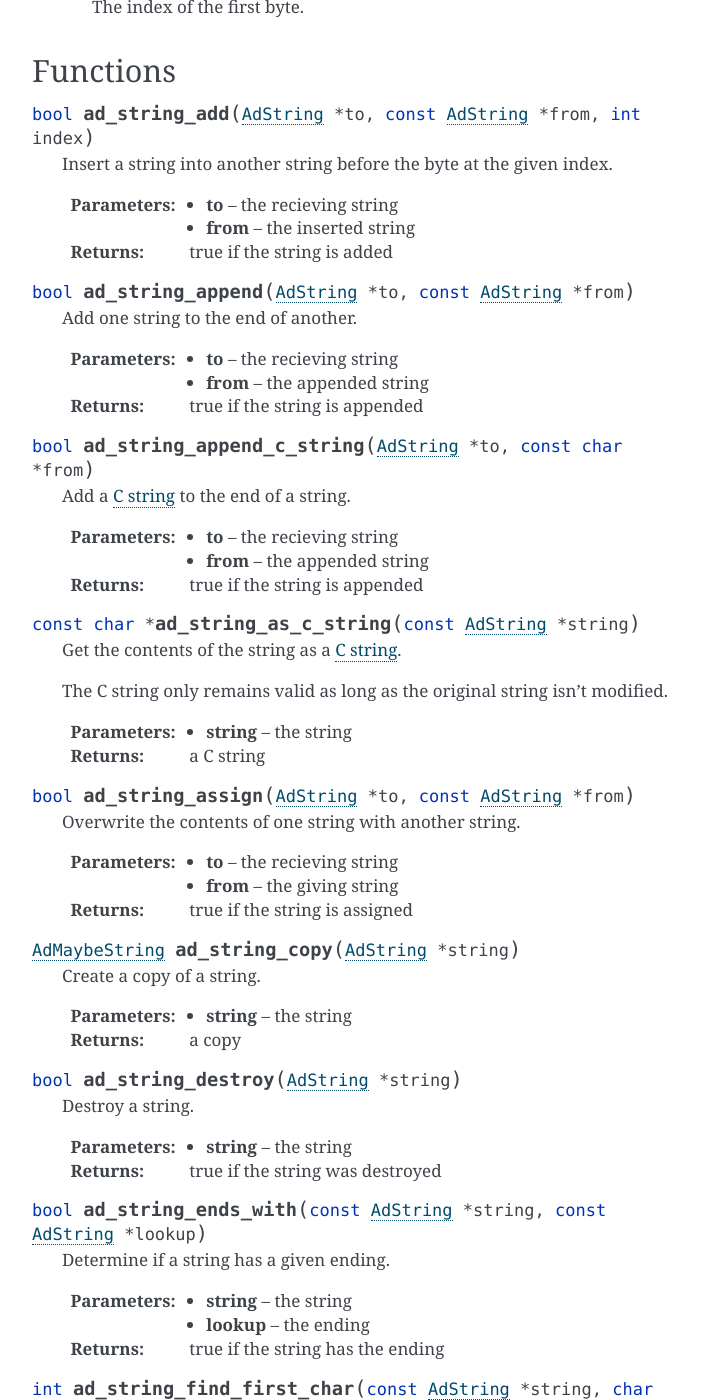
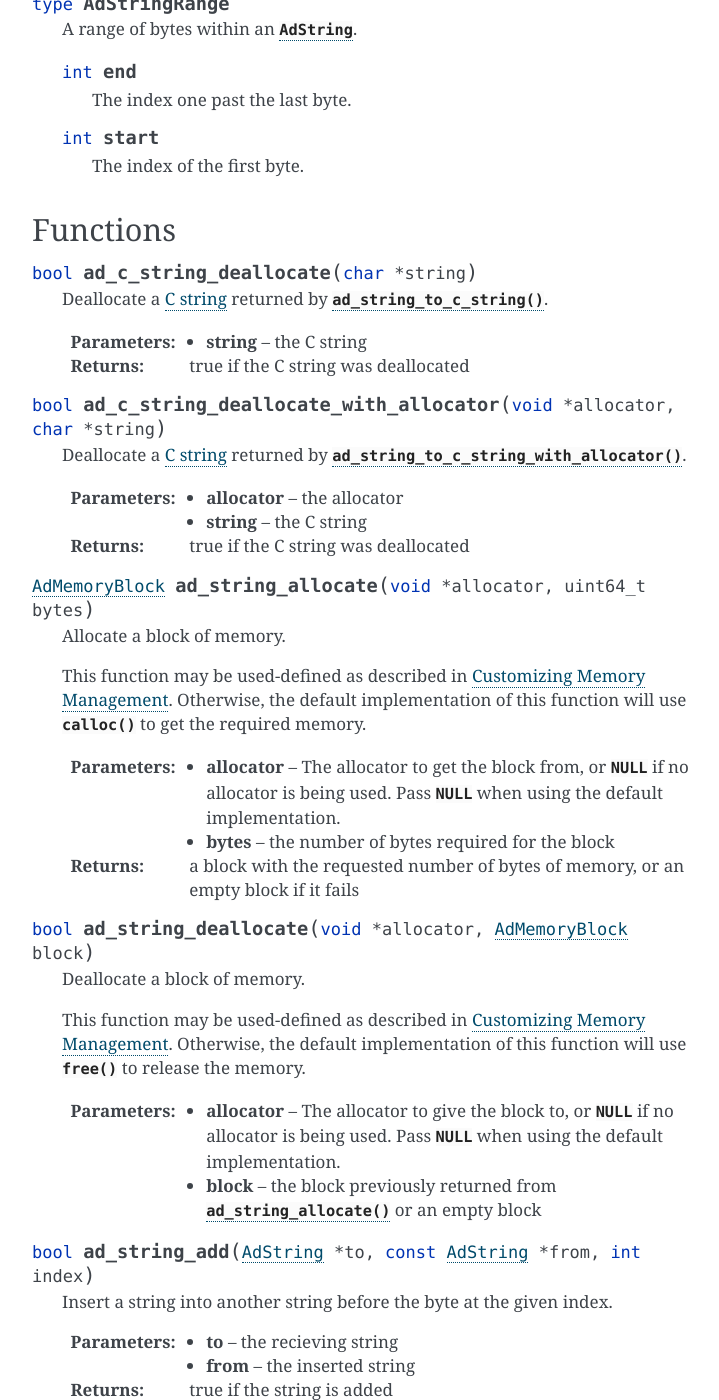
Before and after one commit to Vavassor/AdString, a Sphinx documentation site: the page built from Documentation/source/reference/ad-string.rst, in a window 1280 px wide and 1400 px high, scrolled down 754 px. Shown: the whole window, without its empty margins (388-1107 px from the left). Built offline with Sphinx 7.4.7, drawn with Linux system fonts in a browser that asks for light colours; some of the changed text lies outside the part shown.

Commit message:
Documents custom allocation and organises things.

```diff
--- a/Documentation/source/conf.py
+++ b/Documentation/source/conf.py
@@ -114,7 +114,11 @@ html_theme = 'alabaster'
 # Theme options are theme-specific and customize the look and feel of a theme
 # further.  For a list of options available for each theme, see the
 # documentation.
-#html_theme_options = {}
+html_theme_options = {
+    "github_user": "Vavassor",
+    "github_repo": "AdString",
+    "description": "A growable string library for C11"
+}
 
 # Add any paths that contain custom themes here, relative to this directory.
 #html_theme_path = []
@@ -154,7 +158,15 @@ html_static_path = ['_static']
 #html_use_smartypants = True
 
 # Custom sidebar templates, maps document names to template names.
-#html_sidebars = {}
+html_sidebars = {
+    "**": [
+        "about.html",
+        "localtoc.html",
+        "sourcelink.html",
+        "relations.html",
+        "searchbox.html",
+    ]
+}
 
 # Additional templates that should be rendered to pages, maps page names to
 # template names.
--- /dev/null
+++ b/Documentation/source/glossary.rst
@@ -0,0 +1,15 @@
+.. _glossary:
+
+Glossary
+========
+
+.. glossary::
+
+    Allocator
+        An allocator is any user-specified structure used for memory allocation.
+        This is intended for any custom memory management that's tied to a local
+        structure. See the section on specific usage, :ref:`using-an-allocator`.
+
+    C string
+        C strings are the form of string that string literals in C and C++ use.
+        They're an array of characters followed by a single null character.
--- a/Documentation/source/index.rst
+++ b/Documentation/source/index.rst
@@ -14,9 +14,11 @@ Reference
     :glob:
 
     reference/*
+    glossary
 
 Indices and tables
 ==================
 
+* :ref:`glossary`
 * :ref:`genindex`
 * :ref:`search`
--- a/Documentation/source/reference/ad_string.rst
+++ b/Documentation/source/reference/ad-string.rst
@@ -28,6 +15,29 @@ Types
     .. c:member:: AdString value
 
         A string that may be invalid.
+
+.. c:type:: AdMemoryBlock
+
+    .. c:member:: void* memory
+
+        The block's contents or :c:macro:`NULL` if the block is empty.
+
+    .. c:member:: uint64_t bytes
+
+        The number of bytes of memory in the block.
+
+.. c:type:: AdString
+
+    A growable string of bytes. It's expected to be UTF-8 encoded, but its basic
+    functions don't enforce any encoding.
+
+    .. c:member:: void* allocator
+
+        The :term:`allocator` for the string.
+
+    .. c:member:: int count
+
+        The number of bytes in the string.
 
 .. c:type:: AdStringRange
 
@@ -43,6 +53,53 @@ Types
 
 Functions
 ---------
+
+.. c:function:: bool ad_c_string_deallocate(char* string)
+
+    Deallocate a :term:`C string` returned by :c:func:`ad_string_to_c_string`.
+
+    :param string: the C string
+    :return: true if the C string was deallocated
+
+.. c:function:: bool ad_c_string_deallocate_with_allocator(void* allocator, \
+        char* string)
+
+    Deallocate a :term:`C string` returned by
+    :c:func:`ad_string_to_c_string_with_allocator`.
+
+    :param allocator: the allocator
+    :param string: the C string
+    :return: true if the C string was deallocated
+
+.. c:function:: AdMemoryBlock ad_string_allocate(void* allocator, \
+        uint64_t bytes)
+
+    Allocate a block of memory.
+
+    This function may be used-defined as described in
+    :doc:`custom-memory-management`. Otherwise, the default implementation of
+    this function will use :c:func:`calloc` to get the required memory.
+
+    :param allocator: The allocator to get the block from, or :c:macro:`NULL`
+        if no allocator is being used. Pass :c:macro:`NULL` when using the
+        default implementation.
+    :param bytes: the number of bytes required for the block
+    :return: a block with the requested number of bytes of memory, or an empty
+        block if it fails
+
+.. c:function:: bool ad_string_deallocate(void* allocator, AdMemoryBlock block)
+
+    Deallocate a block of memory.
+
+    This function may be used-defined as described in
+    :doc:`custom-memory-management`. Otherwise, the default implementation of
+    this function will use :c:func:`free` to release the memory.
+
+    :param allocator: The allocator to give the block to, or :c:macro:`NULL` if
+        no allocator is being used. Pass :c:macro:`NULL` when using the default
+        implementation.
+    :param block: the block previously returned from
+        :c:func:`ad_string_allocate` or an empty block
 
 .. c:function:: bool ad_string_add(AdString* to, const AdString* from, \
         int index)
@@ -63,7 +120,7 @@ Functions
 
 .. c:function:: bool ad_string_append_c_string(AdString* to, const char* from)
 
-    Add a :ref:`C string <glossary-c-string>` to the end of a string.
+    Add a :term:`C string` to the end of a string.
 
     :param to: the recieving string
     :param from: the appended string
@@ -71,7 +128,7 @@ Functions
 
 .. c:function:: const char* ad_string_as_c_string(const AdString* string)
 
-    Get the contents of the string as a :ref:`C string <glossary-c-string>`.
+    Get the contents of the string as a :term:`C string`.
 
     The C string only remains valid as long as the original string isn't
     modified.
@@ -112,11 +169,11 @@ Functions
 
 .. c:function:: int ad_string_find_first_char(const AdString* string, char c)
 
-    Find the first location of a ``char`` in a string.
+    Find the first location of a :c:type:`char` in a string.
 
     :param string: the string
-    :param c: the ``char`` to find
-    :return: the byte index of the ``char``, or -1 if it isn't found
+    :param c: the :c:type:`char` to find
+    :return: the byte index of the :c:type:`char`, or -1 if it isn't found
 
 .. c:function:: int ad_string_find_first_string(const AdString* string, \
         const AdString* lookup)
@@ -130,11 +187,11 @@ Functions
 
 .. c:function:: int ad_string_find_last_char(const AdString* string, char c)
 
-    Find the last location of a ``char`` in a string.
+    Find the last location of a :c:type:`char` in a string.
 
     :param string: the string
-    :param c: the ``char`` to find
-    :return: the byte index of the ``char``, or -1 if it isn't found
+    :param c: the :c:type:`char` to find
+    :return: the byte index of the :c:type:`char`, or -1 if it isn't found
 
 .. c:function:: int ad_string_find_last_string(const AdString* string, \
         const AdString* lookup)
@@ -159,7 +216,7 @@ Functions
         const char* buffer, int bytes, void* allocator)
 
     Create a string from an array of bytes and associate it with an
-    :ref:`allocator <glossary-allocator>`.
+    :term:`allocator`.
 
     :param buffer: the byte array
     :param bytes: the number of bytes
@@ -168,7 +225,7 @@ Functions
 
 .. c:function:: AdMaybeString ad_string_from_c_string(const char* original)
 
-    Create a string from a :ref:`C string <glossary-c-string>`.
+    Create a string from a :term:`C string`.
 
     :param original: the C string
     :return: a string
@@ -176,8 +233,8 @@ Functions
 .. c:function:: AdMaybeString ad_string_from_c_string_with_allocator( \
         const char* original, void* allocator)
 
-    Create a string from a :ref:`C string <glossary-c-string>` and associate it
-    with an :ref:`allocator <glossary-allocator>`.
+    Create a string from a :term:`C string` and associate it with an
+    :term:`allocator`.
 
     :param original: the C string
     :param allocator: the allocator
@@ -214,7 +271,7 @@ Functions
         void* allocator)
 
     Initialise a string with no contents and associate it with an
-    :ref:`allocator <glossary-allocator>`.
+    :term:`allocator`.
 
     :param string: the string
 
@@ -252,20 +309,41 @@ Functions
     :param range: the range
     :return: a substring
 
-.. _glossary-allocator:
+.. c:function:: char* ad_string_to_c_string(const AdString* string)
 
-Allocator
-=========
+    Create a copy of a string as a :term:`C string`.
 
-An allocator is any user-specified structure used for memory allocation. This is
-intended for any custom memory management that's tied to a local structure.
-Global allocation functions like ``malloc`` and ``free`` can ignore allocator
-usage, or pass ``NULL`` as an allocator.
+    The returned C string should be deallocated using
+    :c:func:`ad_c_string_deallocate`.
 
-.. _glossary-c-string:
+    :param string: the string
+    :return: a C string or :c:macro:`NULL` if it fails to be copied
 
-C String
-========
+.. c:function:: char* ad_string_to_c_string_with_allocator( \
+        const AdString* string, void* allocator)
 
-C strings are the form of string that string literals in C and C++ use. They're
-an array of characters followed by a single null character.
+    Create a copy of a string as a :term:`C string` and
+    associate it with an :term:`allocator`.
+
+    The returned C string should be deallocated using
+    :c:func:`ad_c_string_deallocate_with_allocator`.
+
+    :param string: the string
+    :return: a C string or :c:macro:`NULL` if it fails to be copied
+
+.. c:function:: bool ad_string_range_check(const AdString* string, \
+        const AdStringRange* range)
+
+    Determine if a range is valid and within the bounds of a string.
+
+    :param string: the string
+    :param range: the range
+    :return: true if the range is valid for the string
+
+.. c:function:: bool ad_strings_match(const AdString* a, const AdString* b)
+
+    Determine if two strings' contents are exactly the same.
+
+    :param a: the first string
+    :param b: the second string
+    :return: true if the strings match
```
Also changed, not shown: other parts of Documentation/source/reference/ad-string.rst (+0 -13 lines), Documentation/source/reference/custom-memory-management.rst (added, +26 -0 lines).
